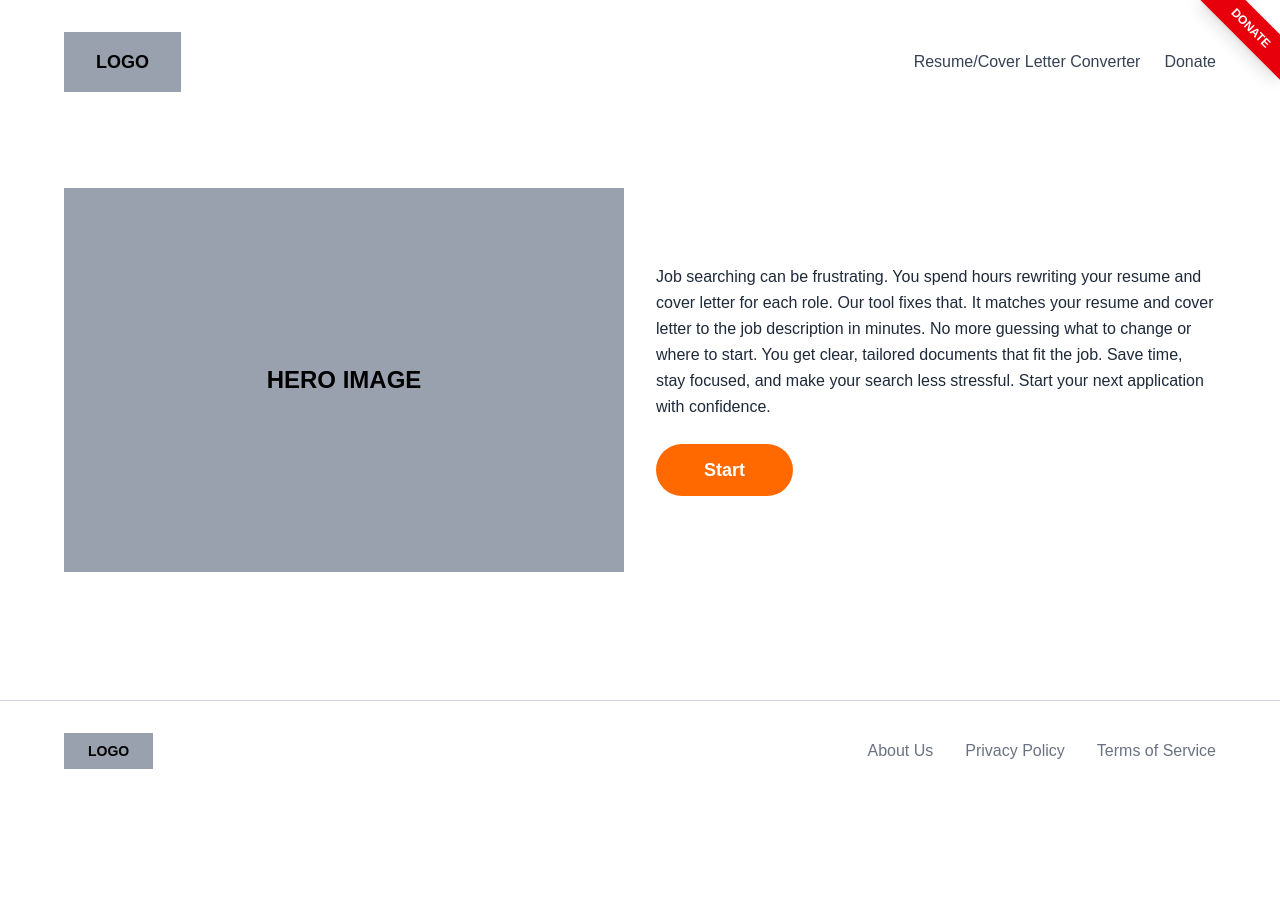
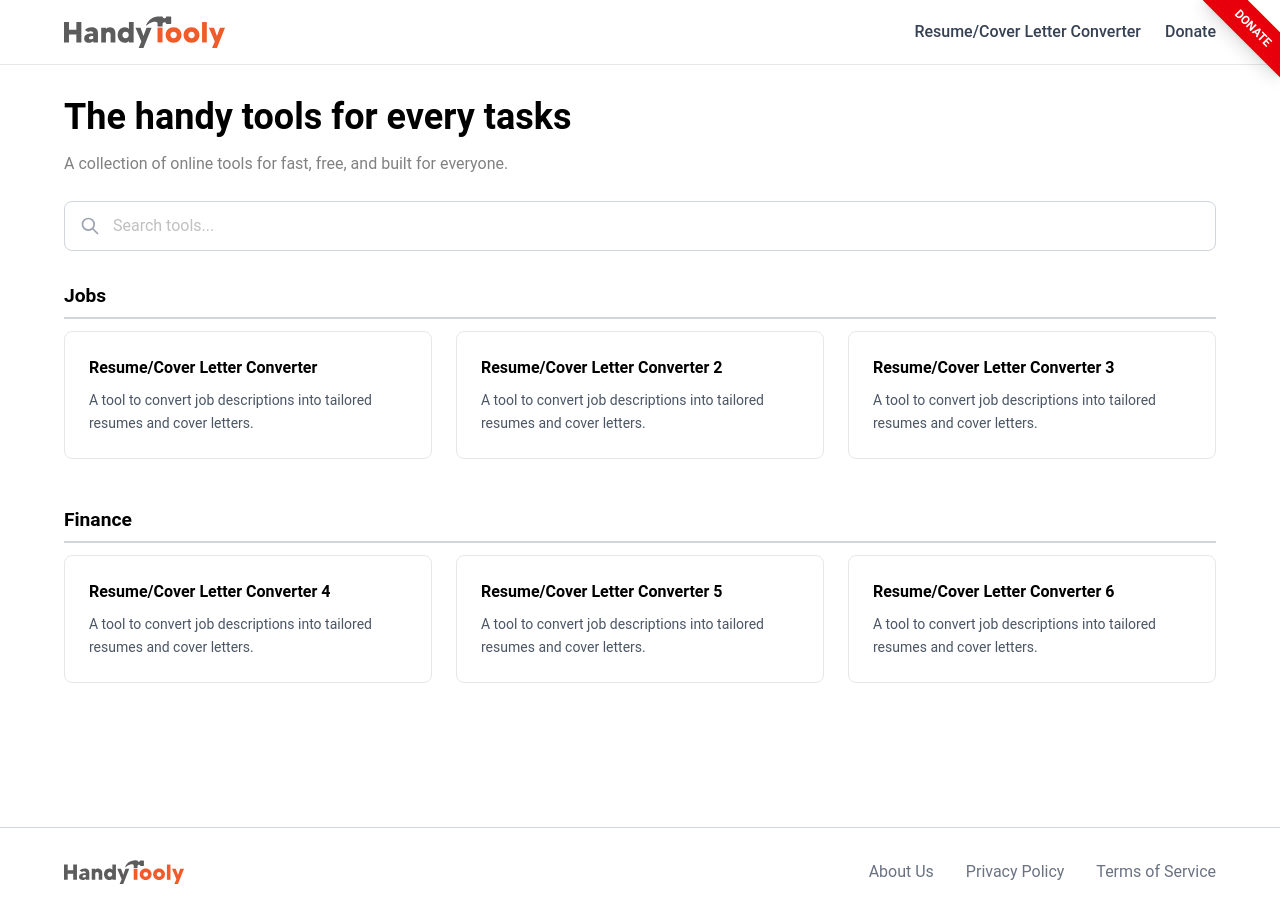
Before and after one commit to Version12345/HandyTooly, a Next.js app: page / in a window 1280 px wide. Before the commit the page ends 801 px from the top, so only its background shows below. Built offline with nearby package versions, Linux system fonts and the light colour scheme.

Commit message:
Layout and Logo Updates

```diff
--- a/package.json
+++ b/package.json
@@ -29,6 +29,7 @@
     "@types/react-dom": "^19",
     "eslint": "^9",
     "eslint-config-next": "15.5.3",
+    "sass": "^1.93.2",
     "tailwindcss": "^4",
     "typescript": "^5"
   }
--- a/src/components/uploadSteps/Step1.tsx
+++ b/src/components/uploadSteps/Step1.tsx
@@ -9,12 +9,8 @@ interface Step1Props {
 export const Step1: React.FC<Step1Props> = ({ jobDescription, setJobDescription, onNext }) => {
     return (
         <div className="w-full">
-            <h2 className="text-xl font-bold mb-6 text-center">
-                Convert Job Description to Resume And Cover Letter
-            </h2>
-
             <div className="mb-6">
-                <h3 className="text-lg font-semibold mb-4">Enter Job Description</h3>
+                <h2 className="text-lg font-semibold mb-4">Enter Job Description</h2>
 
                 <div className="grid grid-cols-1 gap-6">
                     {/* Job Description Textarea */}
--- /dev/null
+++ b/src/constants/tools.ts
@@ -0,0 +1,42 @@
+interface Tool {
+    name: string;
+    description: string;
+    link: string;
+}
+
+export const Tools: Record<string, Tool[]> = {
+    "Jobs": [
+        {
+            name: "Resume/Cover Letter Converter",
+            description: "A tool to convert job descriptions into tailored resumes and cover letters.",
+            link: "/tools/resume-cover-letter-convertor"
+        },
+        {
+            name: "Resume/Cover Letter Converter 2",
+            description: "A tool to convert job descriptions into tailored resumes and cover letters.",
+            link: "/tools/resume-cover-letter-convertor"
+        },
+        {
+            name: "Resume/Cover Letter Converter 3",
+            description: "A tool to convert job descriptions into tailored resumes and cover letters.",
+            link: "/tools/resume-cover-letter-convertor"
+        }
+    ],
+    "Finance": [
+        {
+            name: "Resume/Cover Letter Converter 4",
+            description: "A tool to convert job descriptions into tailored resumes and cover letters.",
+            link: "/tools/resume-cover-letter-convertor"
+        },
+        {
+            name: "Resume/Cover Letter Converter 5",
+            description: "A tool to convert job descriptions into tailored resumes and cover letters.",
+            link: "/tools/resume-cover-letter-convertor"
+        },
+        {
+            name: "Resume/Cover Letter Converter 6",
+            description: "A tool to convert job descriptions into tailored resumes and cover letters.",
+            link: "/tools/resume-cover-letter-convertor"
+        }
+    ]
+};
--- a/src/pages/_app.tsx
+++ b/src/pages/_app.tsx
@@ -1,4 +1,4 @@
-import "@/styles/globals.css";
+import "@/styles/globals.scss";
 import type { AppProps } from "next/app";
 
 export default function App({ Component, pageProps }: AppProps) {
--- a/src/pages/_layout.tsx
+++ b/src/pages/_layout.tsx
@@ -7,7 +7,7 @@ interface LayoutProps {
 }
 
 const HEADER_LINKS = [
-  { href: '/resume-cover-letter-convertor', label: 'Resume/Cover Letter Converter' },
+  { href: '/tools/resume-cover-letter-convertor', label: 'Resume/Cover Letter Converter' },
   { href: '/donate', label: 'Donate' }
 ];
 
@@ -32,7 +32,7 @@ export default function Layout({ children }: LayoutProps) {
   };
 
   return (
-    <div className="min-h-screen bg-white relative">
+    <div className="min-h-screen bg-white relative main-layout font-[Roboto]">
       {/* Red Corner Flag */}
       <div className="fixed -top-1 -right-1 z-50">
         <div className="relative">
@@ -45,13 +45,17 @@ export default function Layout({ children }: LayoutProps) {
       </div>
 
       {/* Header */}
-      <header className="p-8">
+      <header className="p-4">
         <div className="max-w-6xl mx-auto flex justify-between items-center">
           <Link
-            className="bg-gray-400 inline-block px-8 py-4 text-black font-bold text-lg"
+            className="inline-block"
             href="/"
           >
-            LOGO
+            <img
+              src="/images/handy-tooly-logo.svg"
+              alt="HandyTooly Logo"
+              className="h-8 w-auto"
+            />
           </Link>
 
           {/* Navigation Menu */}
@@ -75,9 +79,11 @@ export default function Layout({ children }: LayoutProps) {
       {/* Footer */}
       <footer className="border-t border-gray-300 py-8 px-8 mt-16">
         <div className="max-w-6xl mx-auto flex justify-between items-center">
-          <div className="bg-gray-400 inline-block px-6 py-2 text-black font-bold text-sm">
-            LOGO
-          </div>
+          <img
+            src="/images/handy-tooly-logo.svg"
+            alt="HandyTooly Logo"
+            className="h-6 w-auto"
+          />
           <div className="flex space-x-8">
             {FOOTER_LINKS.map((link) => (
               <Link
--- a/src/pages/index.tsx
+++ b/src/pages/index.tsx
@@ -1,33 +1,118 @@
 import Layout from "./_layout";
 import Link from 'next/link';
+import { useState, useEffect, useMemo } from 'react';
+
+import { Tools } from '../constants/tools';
 
 export default function Home() {
+  const [searchTerm, setSearchTerm] = useState('');
+  const [debouncedSearchTerm, setDebouncedSearchTerm] = useState('');
 
+  // Debounce search term with 3 seconds delay
+  useEffect(() => {
+    const timer = setTimeout(() => {
+      setDebouncedSearchTerm(searchTerm);
+    }, 1000);
+
+    return () => clearTimeout(timer);
+  }, [searchTerm]);
+
+  // Filter tools based on debounced search term
+  const filteredTools = useMemo(() => {
+    if (!debouncedSearchTerm.trim()) {
+      return Tools;
+    }
+
+    const filtered: Record<string, typeof Tools[string]> = {};
+
+    Object.entries(Tools).forEach(([category, toolsList]) => {
+      const filteredToolsList = toolsList.filter(tool =>
+        tool.name.toLowerCase().includes(debouncedSearchTerm.toLowerCase()) ||
+        tool.description.toLowerCase().includes(debouncedSearchTerm.toLowerCase())
+      );
+
+      if (filteredToolsList.length > 0) {
+        filtered[category] = filteredToolsList;
+      }
+    });
+
+    return filtered;
+  }, [debouncedSearchTerm]);
   return (
     <Layout>
       {/* Main Content */}
-      <main className="px-8 py-16">
+      <main className="p-8">
         <div className="max-w-6xl mx-auto">
-          <div className="grid lg:grid-cols-2 gap-8 items-center">
-            {/* Hero Image Section */}
-            <div className="bg-gray-400 h-64 lg:h-96 flex items-center justify-center text-black font-bold text-2xl">
-              HERO IMAGE
+          <div className="space-y-6">
+            <h1>
+              <span className="text-4xl">
+                The handy tools for every tasks
+              </span>
+            </h1>
+            <p className="leading-relaxed">
+              A collection of online tools for fast, free, and built for everyone.
+            </p>
+
+            {/* Search Box */}
+            <div className="relative">
+              <input
+                type="text"
+                placeholder="Search tools..."
+                value={searchTerm}
+                onChange={(e) => setSearchTerm(e.target.value)}
+                className="w-full px-4 py-3 pl-12 border border-gray-300 rounded-lg focus:ring-2 focus:ring-blue-500 focus:border-transparent outline-none transition-all"
+              />
+              <div className="absolute left-4 top-1/2 transform -translate-y-1/2 text-gray-400">
+                <svg className="w-5 h-5" fill="none" stroke="currentColor" viewBox="0 0 24 24">
+                  <path strokeLinecap="round" strokeLinejoin="round" strokeWidth={2} d="M21 21l-6-6m2-5a7 7 0 11-14 0 7 7 0 0114 0z" />
+                </svg>
+              </div>
             </div>
+          </div>
 
-            {/* Content Section */}
-            <div className="space-y-6">
-              <p className="text-gray-800 leading-relaxed">
-                Job searching can be frustrating. You spend hours rewriting your resume and cover letter for each role. Our tool fixes that. It matches your resume and cover letter to the job description in minutes. No more guessing what to change or where to start. You get clear, tailored documents that fit the job. Save time, stay focused, and make your search less stressful. Start your next application with confidence.
-              </p>
+          {/* Tools Section */}
+          <div className="mt-8">
+            {Object.keys(filteredTools).length === 0 ? (
+              <div className="text-center py-12">
+                <div className="text-gray-400 text-6xl mb-4">🔍</div>
+                <h3 className="text-lg font-semibold text-gray-900 mb-2">No tools found</h3>
+                <p className="text-gray-600">Try adjusting your search terms</p>
+              </div>
+            ) : (
+              Object.entries(filteredTools).map(([category, toolsList]) => (
+                <div key={category} className="mb-12">
+                  {/* Category Heading with Gray Underline */}
+                  <h2 className="text-2xl font-bold text-gray-900 pb-2 mb-8 border-b-2 border-gray-300">
+                    {category}
+                    {debouncedSearchTerm && (
+                      <span className="text-sm font-normal text-gray-500 ml-2">
+                        ({toolsList.length} result{toolsList.length !== 1 ? 's' : ''})
+                      </span>
+                    )}
+                  </h2>
 
-              {/* Start Button */}
-              <Link
-                href="/resume-cover-letter-convertor"
-                className="inline-block bg-orange-500 hover:bg-orange-600 text-white font-semibold py-3 px-12 rounded-full text-lg transition-colors duration-200 text-center"
-              >
-                Start
-              </Link>
-            </div>
+                  {/* Tools Grid - 3 columns on large screens */}
+                  <div className="grid grid-cols-1 md:grid-cols-2 lg:grid-cols-3 gap-6">
+                    {toolsList.map((tool, index) => (
+                      <Link
+                        key={index}
+                        href={tool.link}
+                        className="block bg-white border border-gray-200 rounded-lg p-6 hover:border-gray-300 hover:shadow-md transition-all duration-200 group"
+                      >
+                        <div className="space-y-3">
+                          <h3 className="text-lg font-semibold text-gray-900 group-hover:text-blue-600 transition-colors">
+                            {tool.name}
+                          </h3>
+                          <p className="text-gray-600 text-sm leading-relaxed">
+                            {tool.description}
+                          </p>
+                        </div>
+                      </Link>
+                    ))}
+                  </div>
+                </div>
+              ))
+            )}
           </div>
         </div>
       </main>
--- /dev/null
+++ b/src/pages/tools/_tool_layout.tsx
@@ -0,0 +1,22 @@
+import React from 'react';
+
+interface LayoutProps {
+  pageTitle: string;
+  children: React.ReactNode;
+}
+
+export default function ToolLayout({ pageTitle, children }: LayoutProps) {
+  return (
+    <main className="pt-x-8 py-8 tool-layout">
+        <div className="max-w-6xl mx-auto">
+          {/* Heading */}
+          <h1>
+            {pageTitle || 'HandyTooly'}
+          </h1>
+
+          {/* Page Content */}
+          {children}
+        </div>
+    </main>
+  );
+}
--- a/src/pages/resume-cover-letter-convertor/index.tsx
+++ b/src/pages/tools/resume-cover-letter-convertor/index.tsx
@@ -1,6 +1,7 @@
 import React, { useState } from 'react';
-import { Step1, Step2, Step3, Step4, Step5 } from '../../components/uploadSteps';
-import Layout from '../_layout';
+import { Step1, Step2, Step3, Step4, Step5 } from '../../../components/uploadSteps';
+import Layout from '../../_layout';
+import ToolLayout from '../_tool_layout';
 
 interface UploadModalProps {
     closeModal: () => void;
@@ -43,11 +44,16 @@ export default function ResumeCoverLetterConvertor({ closeModal }: UploadModalPr
 
     return (
         <Layout>
-            {/* Main Content */}
-            <main className="px-8 py-16">
-                <div className="max-w-6xl mx-auto">
-                    {/* Modal content */}
-                    <div className="mt-4">
+            <ToolLayout
+                pageTitle="Resume/Cover Letter Converter"
+            >
+                <p className="leading-relaxed mb-8">
+                    Job searching can be frustrating. You spend hours rewriting your resume and cover letter for each role. Our tool fixes that. It matches your resume and cover letter to the job description in minutes. No more guessing what to change or where to start. Save time, stay focused, and make your search less stressful.
+                </p>
+                {/* <div className="grid grid-cols-1 lg:grid-cols-[70%_30%] gap-8"> */}
+                <div>
+                    {/* Left Column - Step Components */}
+                    <div className="space-y-4">
                         {currentStep === 1 && (
                             <Step1
                                 jobDescription={jobDescription}
@@ -90,8 +96,19 @@ export default function ResumeCoverLetterConvertor({ closeModal }: UploadModalPr
                             />
                         )}
                     </div>
+
+                    {/* Right Column - Placeholder */}
+                    {/* <div className="bg-gray-50 border-2 border-dashed border-gray-300 rounded-lg p-8 flex items-center justify-center min-h-[400px]">
+                        <div className="text-center text-gray-500">
+                            <div className="text-6xl mb-4">📄</div>
+                            <h3 className="text-lg font-semibold mb-2">Preview Area</h3>
+                            <p className="text-sm">
+                                Your generated documents will appear here as you progress through the steps.
+                            </p>
+                        </div>
+                    </div> */}
                 </div>
-            </main>
+            </ToolLayout>
         </Layout>
     );
 };
--- a/src/styles/globals.css
+++ b/src/styles/globals.scss
@@ -1,8 +1,9 @@
-@import "tailwindcss";
+@use "tailwindcss";
 
 :root {
   --background: #ffffff;
   --foreground: #171717;
+  --dark-gray: #818181;
 }
 
 @theme inline {
@@ -21,44 +22,48 @@
 
 body {
   background: var(--background);
-  color: var(--background);
-  font-family: Arial, Helvetica, sans-serif;
+  color: var(--dark-gray);
+}
+
+h1, h2, h3, h4, h5, h6 {
+  font-weight: bold;
+  color: black;
 }
 
 h1 {
   font-size: 1.6rem;
-  font-weight: bold;
   margin-bottom: 0.75rem;
 }
 
 h2 {
   font-size: 1.2rem;
-  font-weight: bold;
   margin-bottom: 0.75rem;
 }
 
 h3 {
   font-size: 1rem;
-  font-weight: bold;
   margin-bottom: 0.5rem;
 }
 
 h4 {
   font-size: 0.8rem;
-  font-weight: bold;
   margin-bottom: 0.5rem;
 }
 
 h5 {
   font-size: 0.7rem;
-  font-weight: bold;
   margin-bottom: 0.5rem;
 }
 
 h6 {
   font-size: 0.6rem;
-  font-weight: bold;
   margin-bottom: 0.5rem;
+}
+
+button {
+  &:hover {
+    cursor: pointer;
+  }
 }
 
 ul {
@@ -69,3 +74,9 @@ ul {
 li {
   margin-left: 1rem;
 }
+
+.main-layout {
+    header {
+        border-bottom: 1px solid #e5e7eb; /* Tailwind gray-200 */
+    }
+}
```
Also changed, not shown: src/components/rightCol/index.tsx (added, +7 -0 lines), public/images/handy-tooly-logo.svg (added), 1 other file (tests, documents, lock files or other folders).
